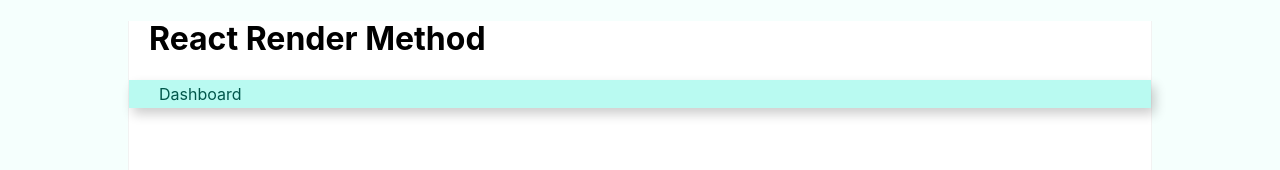
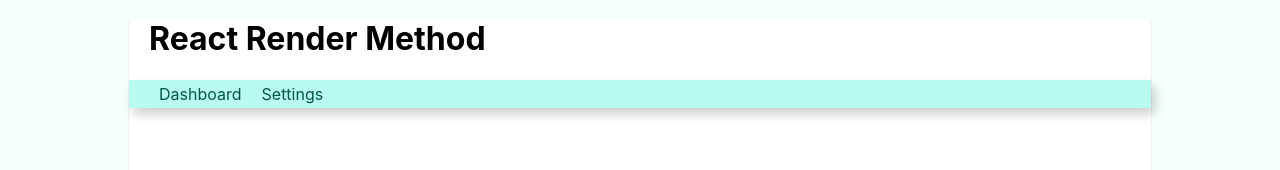
Before and after one commit to Marknjo/react-router-lab, a React (Create React App) app: page / in a window 1280 px wide. Shown: the top 170 px of the page. Built offline with nearby package versions, Linux system fonts and the light colour scheme.

Commit message:
Completed Configuring Router Render Method @todo: Refactor the Nav and Routing Generator

```diff
--- a/src/app/lab/router-render/RouterRender.component.jsx
+++ b/src/app/lab/router-render/RouterRender.component.jsx
@@ -1,14 +1,25 @@
 import React from "react";
 import { BrowserRouter as Router, Route, Link } from "react-router-dom";
 import Dashboard from "./pages/Dashboard.component";
-import { fetchDashboard } from "../../store/apis/routerRenderApi";
+import {
+	fetchDashboard,
+	fetchSettings,
+} from "../../store/apis/routerRenderApi";
+import Settings from "./pages/Settings.component";
 
 const routes = [
 	{
 		path: "/dashboard",
 		component: Dashboard,
-		fetchDashboard,
-		to: "Dashboard",
+		fetchInitialData: fetchDashboard,
+		label: "Dashboard",
+	},
+
+	{
+		path: "/settings",
+		component: Settings,
+		fetchInitialData: fetchSettings,
+		label: "Settings",
 	},
 ];
 
@@ -17,19 +28,21 @@
 		<Router>
 			<h1>React Render Method</h1>
 			<ul className="nav">
-				<li className="nav-items">
-					<Link to="/dashboard" className="nav-links">
-						Dashboard
-					</Link>
-				</li>
+				{routes.map(({ path: to, label }) => (
+					<li key={label} className="nav-items">
+						<Link to={to} className="nav-links">
+							{label}
+						</Link>
+					</li>
+				))}
 			</ul>
 
-			{routes.map(({ to, path, component: C, fetchDashboard }) => {
+			{routes.map(({ label, path, component: C, fetchInitialData }) => {
 				return (
 					<Route
-						key={to}
+						key={label}
 						path={path}
-						render={() => <C fetchDashboard={fetchDashboard} />}
+						render={() => <C fetchInitialData={fetchInitialData} />}
 					/>
 				);
 			})}
--- a/src/app/lab/router-render/pages/Dashboard.component.jsx
+++ b/src/app/lab/router-render/pages/Dashboard.component.jsx
@@ -32,13 +32,13 @@
 	loading: true,
 };
 
-const Dashboard = ({ fetchDashboard }) => {
+const Dashboard = ({ fetchInitialData }) => {
 	const [state, dispatch] = useReducer(dashboardReducer, initState);
 
 	const { name, message, error, loading } = state;
 
 	useEffect(() => {
-		const unSub = fetchDashboard()
+		const unSub = fetchInitialData()
 			.then(({ name, message }) => {
 				dispatch({
 					type: "SUCCESSFULLY_FETCHED_DASHBOARD",
@@ -57,7 +57,7 @@
 			});
 
 		return () => window.clearTimeout(unSub);
-	}, [fetchDashboard]);
+	}, [fetchInitialData]);
 
 	if (error) {
 		return <p>{error}</p>;
--- a/src/app/lab/router-render/pages/Settings.component.jsx
+++ b/src/app/lab/router-render/pages/Settings.component.jsx
@@ -32,13 +32,13 @@
 	loading: true,
 };
 
-const Settings = ({ fetchSettings }) => {
+const Settings = ({ fetchInitialData }) => {
 	const [state, dispatch] = useReducer(settingsReducer, initState);
 
 	const { name, message, error, loading } = state;
 
 	useEffect(() => {
-		const unSub = fetchSettings()
+		const unSub = fetchInitialData()
 			.then(({ name, message }) => {
 				dispatch({
 					type: "SUCCESSFULLY_FETCHED_SETTINGS",
@@ -57,7 +57,7 @@
 			});
 
 		return () => window.clearTimeout(unSub);
-	}, [fetchSettings]);
+	}, [fetchInitialData]);
 
 	if (error) {
 		return <p>{error}</p>;
--- a/src/app/store/apis/routerRenderApi.js
+++ b/src/app/store/apis/routerRenderApi.js
@@ -1,4 +1,4 @@
-export const fetSettings = () => {
+export const fetchSettings = () => {
 	const data = {
 		name: "Settings",
 		message: "Successfully Fetched Settings Data",
```
